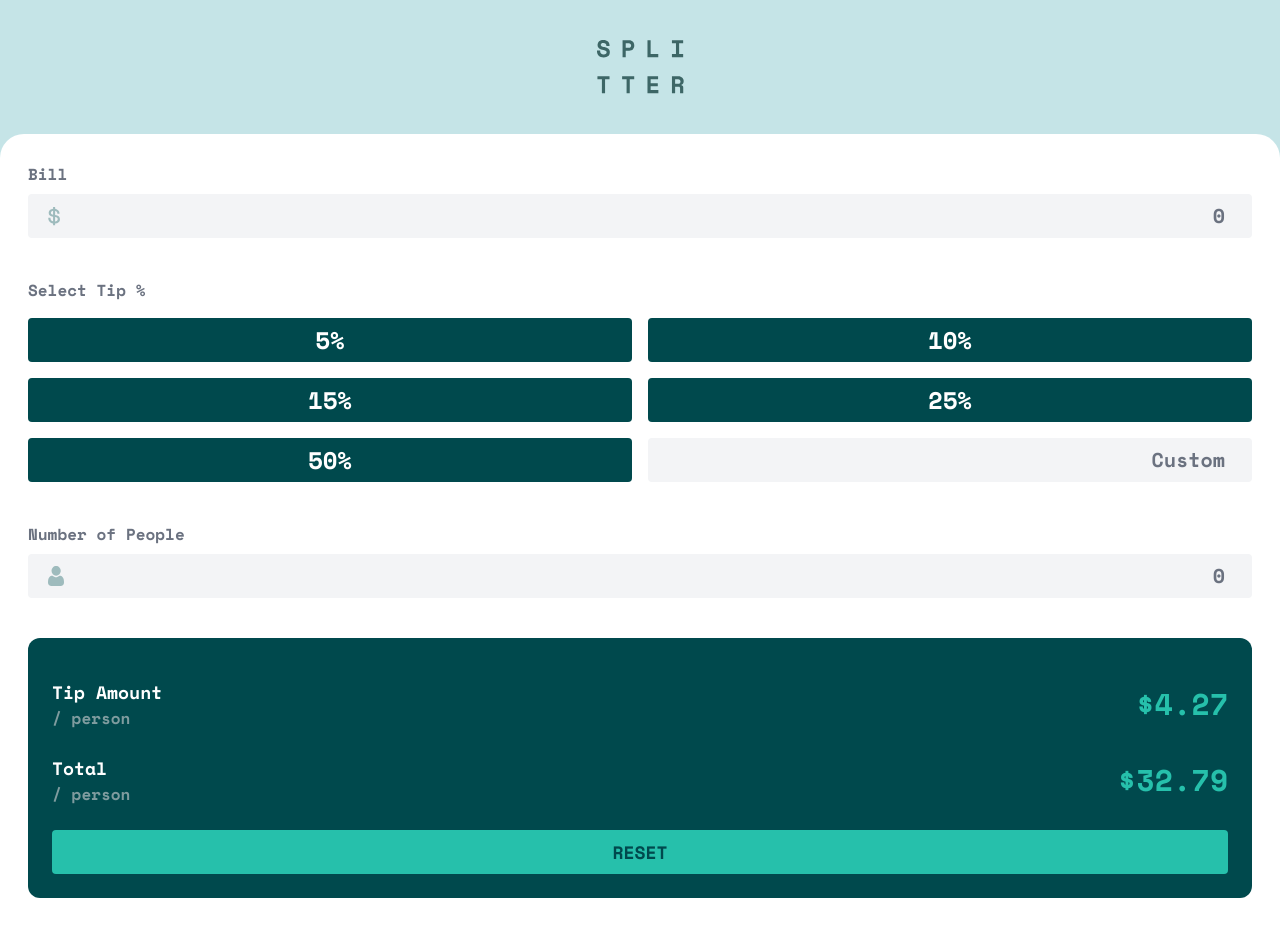
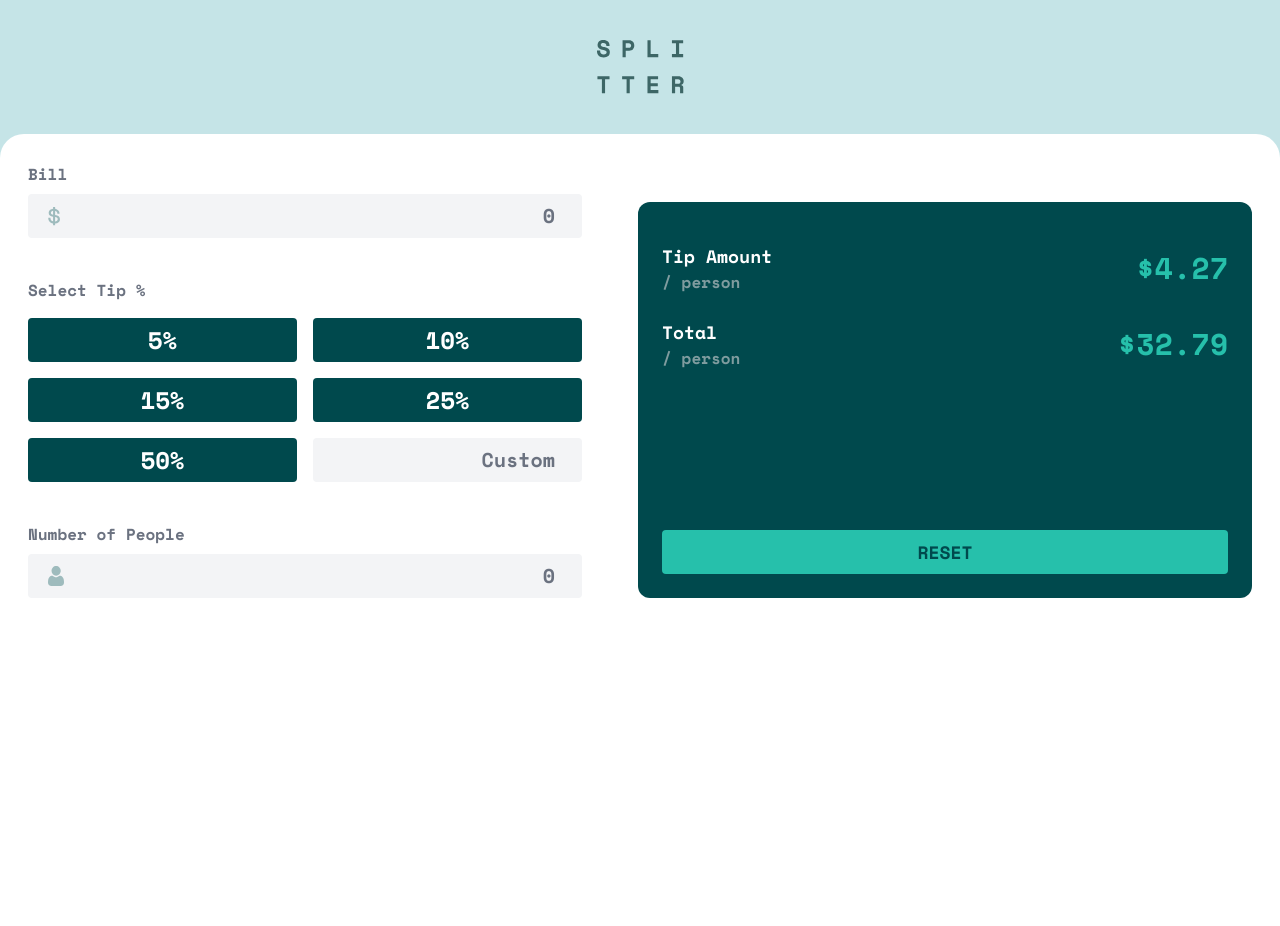
Before and after one commit to sarrietav-dev/tip-calculator, a Vue app: page / in a window 1280 px wide. After the commit the page ends 800 px from the top, so only its background shows below. Built offline with nearby package versions, Linux system fonts and the light colour scheme.

Commit message:
💄 Add lg breakpoint styles to ThePanel

```diff
--- a/src/components/TheBalancePanel.vue
+++ b/src/components/TheBalancePanel.vue
@@ -1,7 +1,7 @@
 <template>
-  <div class="bg-darkest-cyan p-6 pt-10 rounded-xl flex flex-col space-y-6">
+  <div class="bg-darkest-cyan p-6 pt-10 rounded-xl flex flex-col lg:grow gap-6">
     <BalanceSection label="Tip Amount" :amount="4.27" />
-    <BalanceSection label="Total" :amount="32.79" />
+    <BalanceSection label="Total" :amount="32.79" class="lg:mb-auto" />
     <TheResetButton />
   </div>
 </template>
--- a/src/components/ThePanel.vue
+++ b/src/components/ThePanel.vue
@@ -1,13 +1,19 @@
 <template>
-  <main class="grow bg-white rounded-t-3xl p-7">
-    <form action="" class="space-y-10">
+  <main class="grow lg:grow-0 bg-white rounded-t-3xl p-7">
+    <form action="" class="lg:flex lg:gap-14 space-y-10">
+      <div class="space-y-10">
         <NumberInput label="Bill">
           <img src="@/assets/icon-dollar.svg" alt="Price icon" class="h-full" />
         </NumberInput>
         <TheTipSelector />
         <NumberInput label="Number of People">
-        <img src="@/assets/icon-person.svg" alt="Person icon" class="h-full" />
+          <img
+            src="@/assets/icon-person.svg"
+            alt="Person icon"
+            class="h-full"
+          />
         </NumberInput>
+      </div>
       <TheBalancePanel />
     </form>
   </main>
```
Lines whose indentation alone changed are shown as unchanged.
